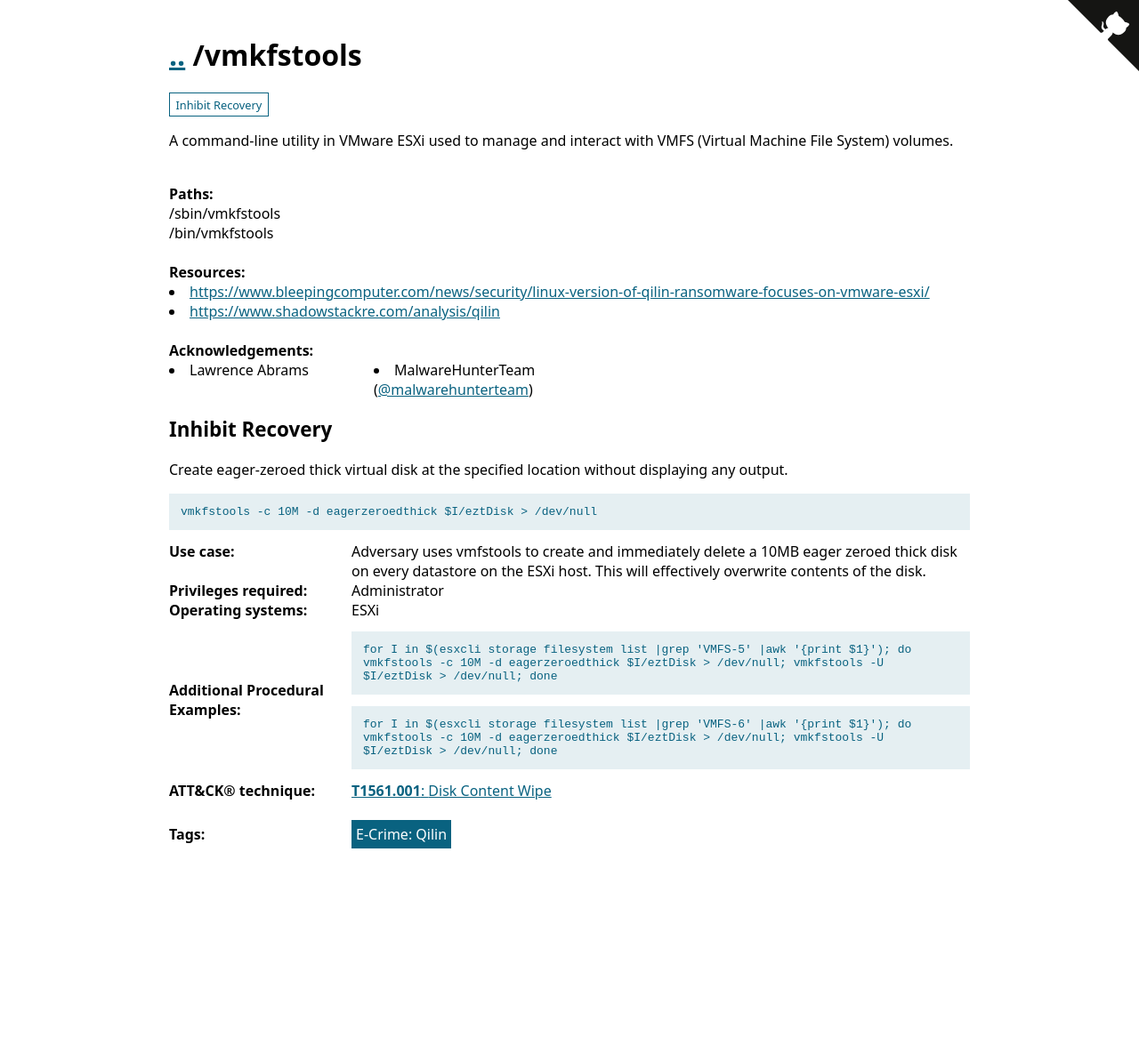
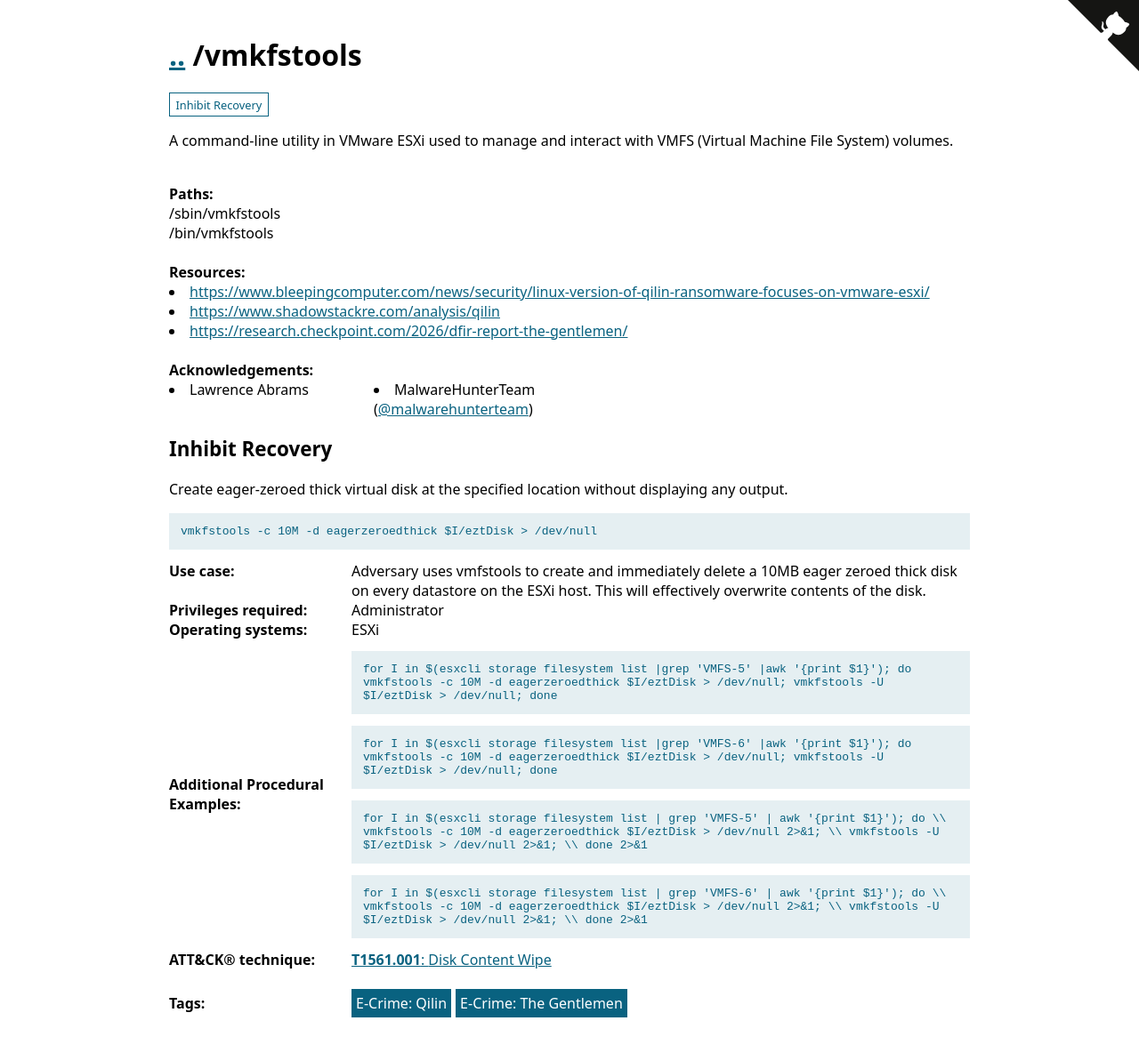
Before and after one commit to LOLESXi-Project/LOLESXi, a Jekyll site: the page built from _lolesxi/Binaries/vmkfstools.md, in a window 1280 px wide. Shown: the whole page at 89% size. Built offline with Jekyll 4.4.1, drawn with Linux system fonts in a browser that asks for light colours; before the commit the page ends 994 px from its top, so only the background shows below that.

Commit message:
Update vmkfstools.md
Added The Gentlemen behaviour

```diff
--- a/_lolesxi/Binaries/vmkfstools.md
+++ b/_lolesxi/Binaries/vmkfstools.md
@@ -13,15 +13,19 @@
     OperatingSystem: ESXi
     Tags:
      - E-Crime: Qilin
+     - E-Crime: The Gentlemen
     ProceduralExamples:
      - for I in $(esxcli storage filesystem list |grep 'VMFS-5' |awk '{print $1}'); do vmkfstools -c 10M -d eagerzeroedthick $I/eztDisk > /dev/null; vmkfstools -U $I/eztDisk > /dev/null; done
      - for I in $(esxcli storage filesystem list |grep 'VMFS-6' |awk '{print $1}'); do vmkfstools -c 10M -d eagerzeroedthick $I/eztDisk > /dev/null; vmkfstools -U $I/eztDisk > /dev/null; done
+     - for I in $(esxcli storage filesystem list | grep 'VMFS-5' | awk '{print $1}'); do \\ vmkfstools -c 10M -d eagerzeroedthick $I/eztDisk > /dev/null 2>&1; \\ vmkfstools -U $I/eztDisk > /dev/null 2>&1; \\ done 2>&1
+     - for I in $(esxcli storage filesystem list | grep 'VMFS-6' | awk '{print $1}'); do \\ vmkfstools -c 10M -d eagerzeroedthick $I/eztDisk > /dev/null 2>&1; \\ vmkfstools -U $I/eztDisk > /dev/null 2>&1; \\ done 2>&1
 Full_Path:
   - Path: /sbin/vmkfstools
   - Path: /bin/vmkfstools
 Resources:
   - Link: https://www.bleepingcomputer.com/news/security/linux-version-of-qilin-ransomware-focuses-on-vmware-esxi/
   - Link: https://www.shadowstackre.com/analysis/qilin
+  - Link: https://research.checkpoint.com/2026/dfir-report-the-gentlemen/
 Acknowledgement:
   - Person: Lawrence Abrams
   - Person: MalwareHunterTeam
```
